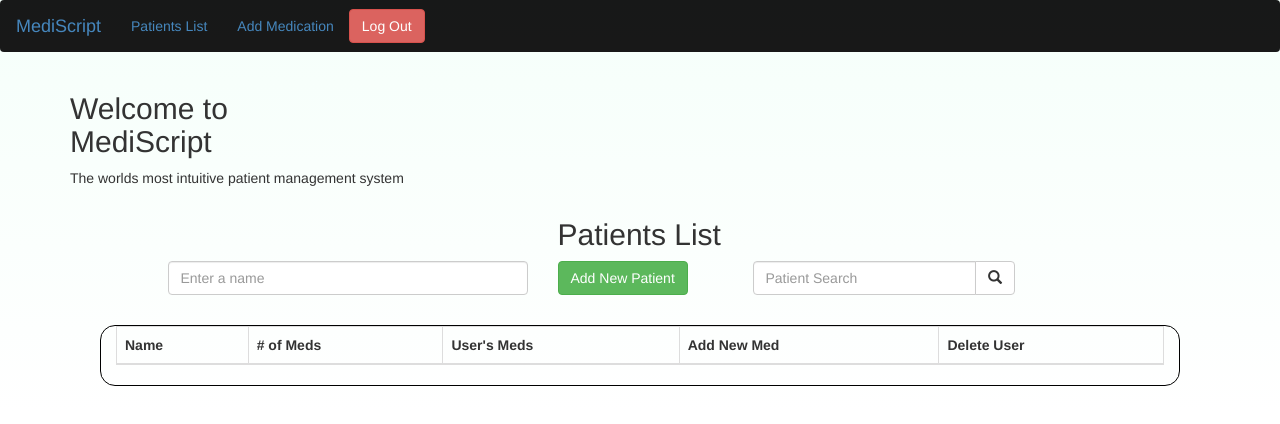
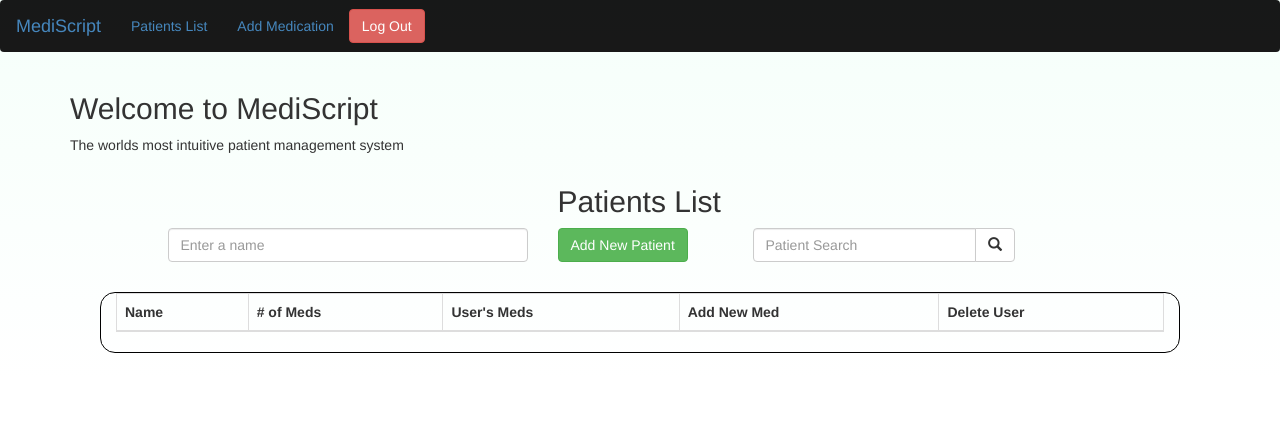
Before and after one commit to jliscar6591/CalenDRx, a website: page public/main.html in a window 1280 px wide. Drawn offline with nearby package versions, Linux system fonts and the light colour scheme; no server answers.

```diff
--- a/public/main.html
+++ b/public/main.html
@@ -29,7 +29,7 @@
 
     </nav>
     <div class="container">
-        <h2>Welcome to <div id="username"></div> MediScript</h2>
+        <h2>Welcome to MediScript</h2>
         <p>The worlds most intuitive patient management system</p>
     </div>
     <div class="container">
```
